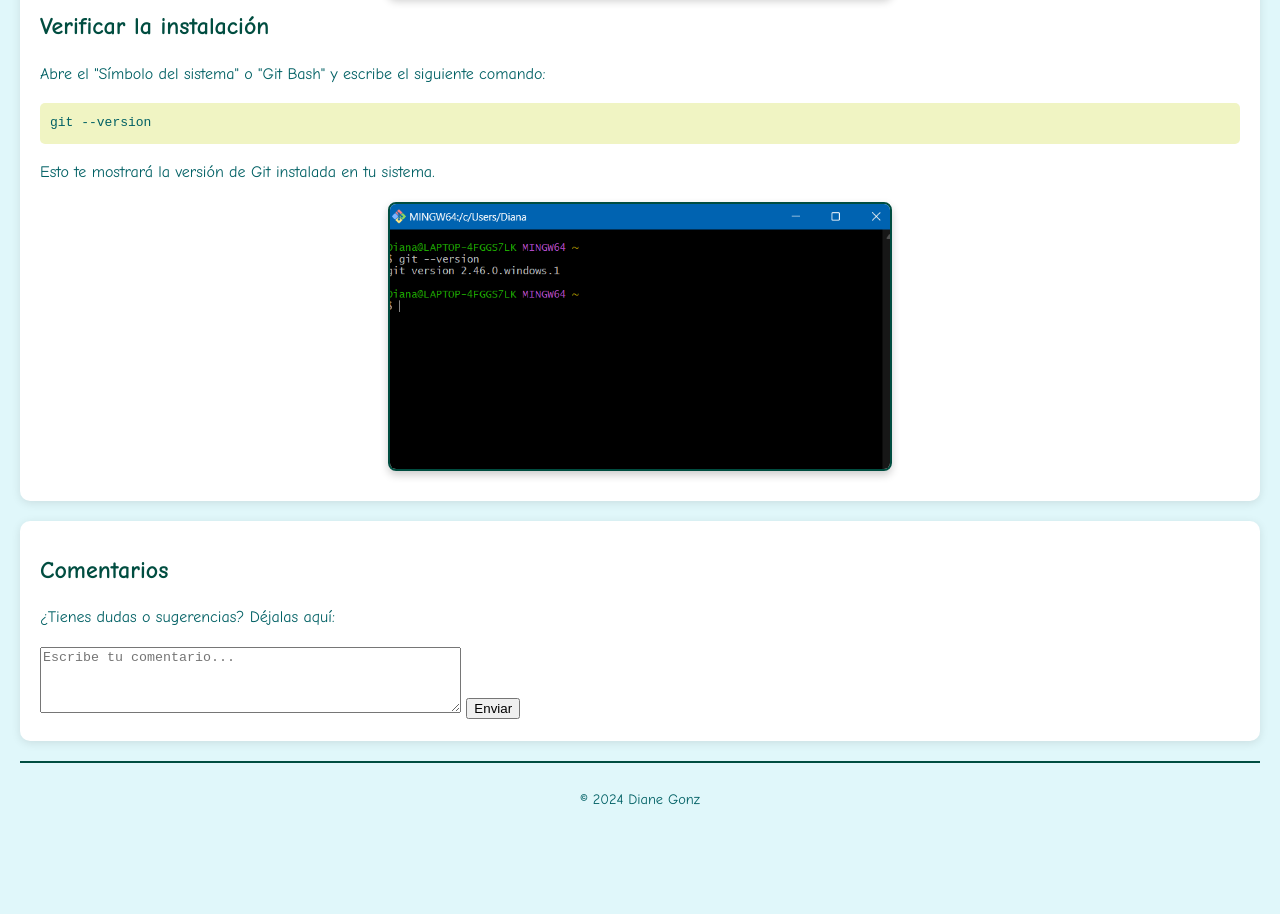
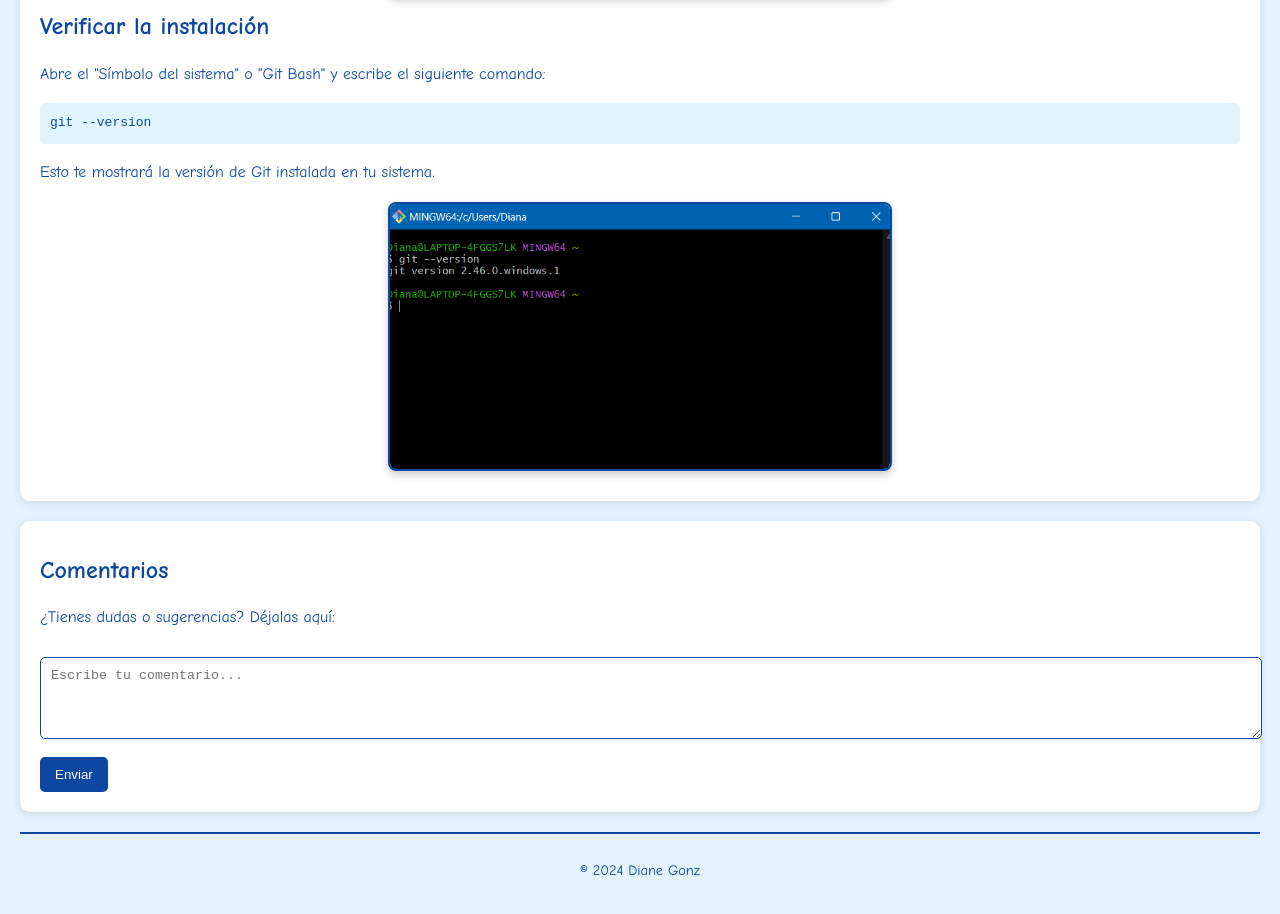
Before and after one commit to Dianesthr1703/P_F, a plain HTML site: page index.html in a window 1280 px wide. Shown: the part 2021-2935 px from the top of the page. Before the commit the page ends 2866 px from the top, so only its background shows below. Drawn offline with Linux system fonts and the light colour scheme.

Commit message:
Cambio de color y formato

```diff
--- a/index.html
+++ b/index.html
@@ -8,8 +8,8 @@
     <meta name="author" content="Diane Gonz">
     <style>
         body {
-            background-color: #e0f7fa;
-            color: #006064;
+            background-color: #e3f2fd; /* Color de fondo suave */
+            color: #0d47a1; /* Color del texto principal */
             font-family: 'Comic Sans MS', cursive, sans-serif;
             margin: 0;
             padding: 20px;
@@ -18,10 +18,10 @@
         header {
             text-align: center;
             padding: 20px 0;
-            border-bottom: 2px solid #004d40; /* Línea separadora */
+            border-bottom: 2px solid #0d47a1; /* Línea separadora */
         }
         nav {
-            background-color: #004d40;
+            background-color: #0d47a1; /* Fondo del menú de navegación */
             padding: 10px;
             border-radius: 5px;
             margin-bottom: 20px;
@@ -35,18 +35,18 @@
             margin-right: 20px;
         }
         nav a {
-            color: #ffffff;
+            color: #ffffff; /* Color del enlace en el menú */
             text-decoration: none;
         }
         nav a:hover {
-            text-decoration: underline;
+            text-decoration: underline; /* Subrayado al pasar el ratón */
         }
         h1, h2 {
-            color: #004d40;
+            color: #0d47a1; /* Color de los encabezados */
             margin: 10px 0; /* Espaciado adicional para mayor claridad */
         }
         section {
-            background-color: #ffffff;
+            background-color: #ffffff; /* Fondo blanco para las secciones */
             padding: 20px;
             border-radius: 10px;
             box-shadow: 0 2px 10px rgba(0, 0, 0, 0.1);
@@ -55,31 +55,51 @@
         img {
             width: 100%;
             max-width: 500px;
-            border: 2px solid #004d40;
+            border: 2px solid #0d47a1; /* Borde azul para las imágenes */
             border-radius: 8px;
             box-shadow: 0 4px 8px rgba(0, 0, 0, 0.2);
             margin: 10px auto;
             display: block;
         }
         pre {
-            background-color: #f0f4c3; /* Fondo suave para el código */
+            background-color: #e1f5fe; /* Fondo suave para el código */
             border-radius: 5px;
             padding: 10px;
             overflow-x: auto; /* Permite desplazamiento horizontal */
+            color: #0d47a1; /* Color del texto en el bloque de código */
         }
         footer {
             text-align: center;
             margin-top: 20px;
             font-size: 0.9em;
-            border-top: 2px solid #004d40; /* Línea separadora */
+            border-top: 2px solid #0d47a1; /* Línea separadora */
             padding-top: 10px;
         }
         a {
-            color: #00796b; /* Color del enlace */
+            color: #1976d2; /* Color del enlace */
             text-decoration: none; /* Sin subrayado */
         }
         a:hover {
             text-decoration: underline; /* Subrayado al pasar el ratón */
+        }
+        textarea {
+            width: 100%; /* Ancho completo */
+            padding: 10px;
+            border: 1px solid #0d47a1; /* Borde azul para el área de comentarios */
+            border-radius: 5px;
+            margin-top: 10px;
+        }
+        button {
+            background-color: #0d47a1; /* Color de fondo del botón */
+            color: white; /* Color del texto en el botón */
+            border: none; /* Sin borde */
+            padding: 10px 15px; /* Espaciado interno */
+            border-radius: 5px; /* Bordes redondeados */
+            cursor: pointer; /* Cursor de mano */
+            margin-top: 10px;
+        }
+        button:hover {
+            background-color: #1976d2; /* Color más claro al pasar el ratón */
         }
     </style>
 </head>
@@ -135,7 +155,7 @@
     <section id="comentarios">
         <h2>Comentarios</h2>
         <p>¿Tienes dudas o sugerencias? Déjalas aquí:</p>
-        <textarea rows="4" cols="50" placeholder="Escribe tu comentario..."></textarea>
+        <textarea rows="4" placeholder="Escribe tu comentario..."></textarea>
         <button type="submit">Enviar</button>
     </section>
 
```
